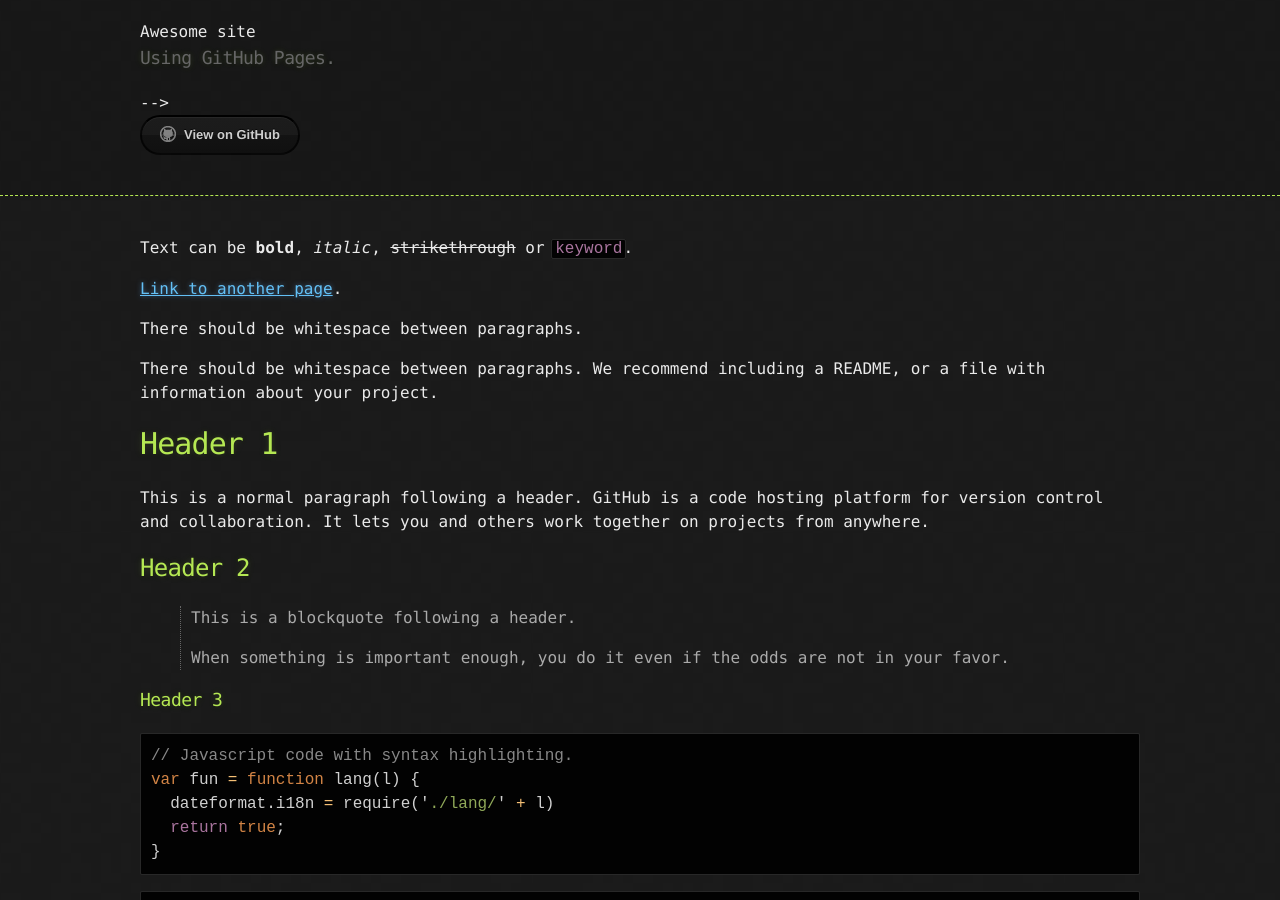
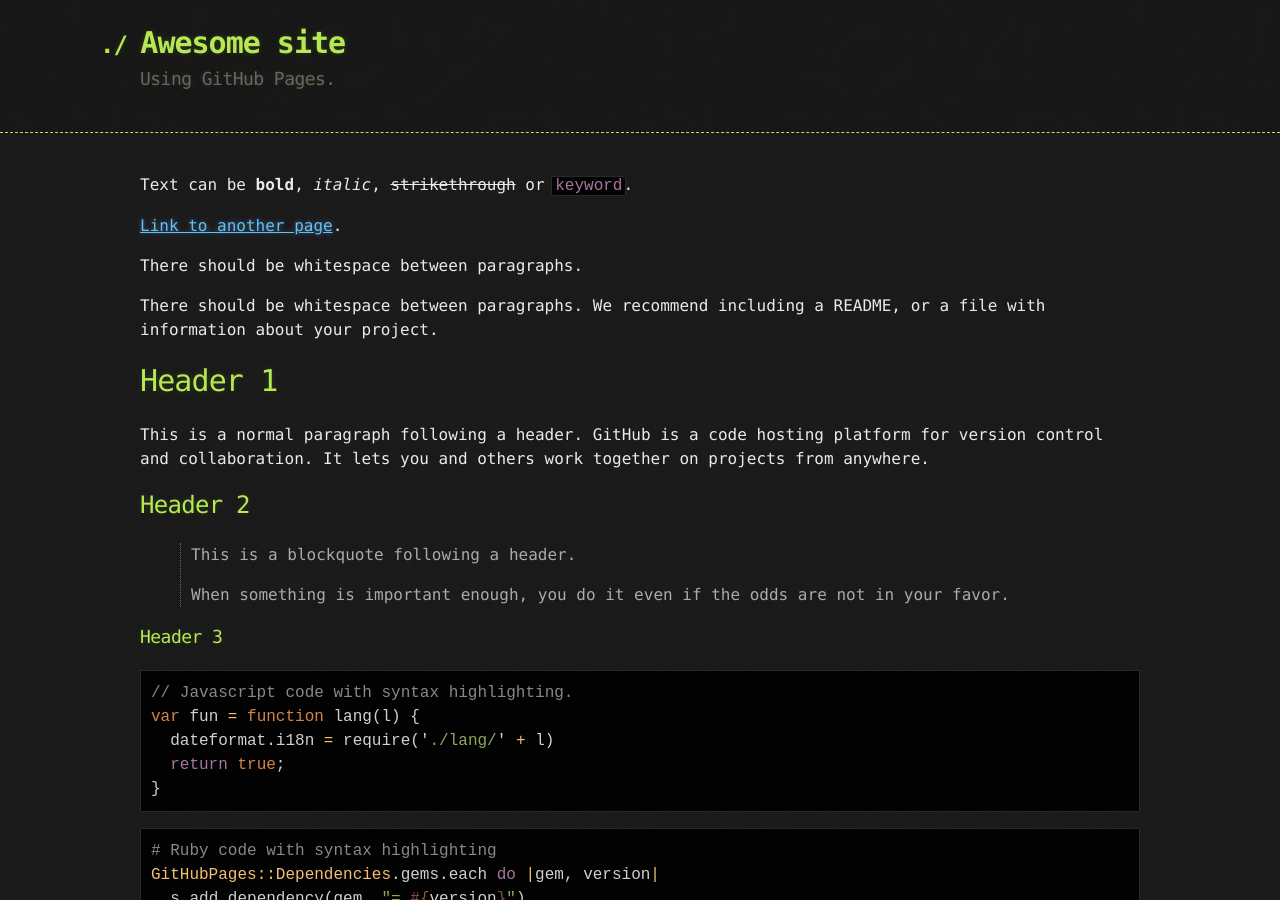
Before and after one commit to Raboni/Raboni.github.io, a Jekyll site: the page built from index.md, in a window 1280 px wide and 900 px high. Built offline with Jekyll 4.4.1, drawn with Linux system fonts in a browser that asks for light colours.

Commit message:
Update default.html

```diff
--- a/_layouts/default.html
+++ b/_layouts/default.html
@@ -13,17 +13,16 @@
 
     <header>
       <div class="container">
-		<!––
 		<h1>{{ site.title | default: site.github.repository_name }}</h1>
 		<h2>{{ site.description | default: site.github.project_tagline }}</h2>
-		-->
 
         <section id="downloads">
           {% if site.show_downloads %}
             <a href="{{ site.github.zip_url }}" class="btn">Download as .zip</a>
             <a href="{{ site.github.tar_url }}" class="btn">Download as .tar.gz</a>
-          {% endif %}
-          <a href="{{ site.github.repository_url }}" class="btn btn-github"><span class="icon"></span>View on GitHub</a>
+
+			<a href="{{ site.github.repository_url }}" class="btn btn-github"><span class="icon"></span>View on GitHub</a>
+		  {% endif %}
         </section>
       </div>
     </header>
```
